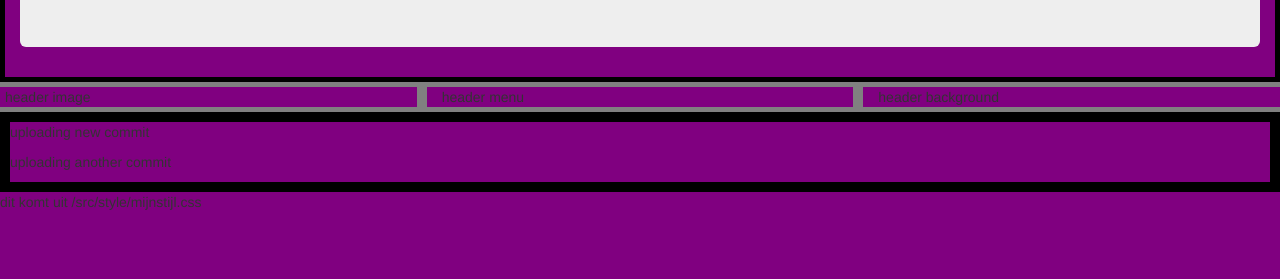
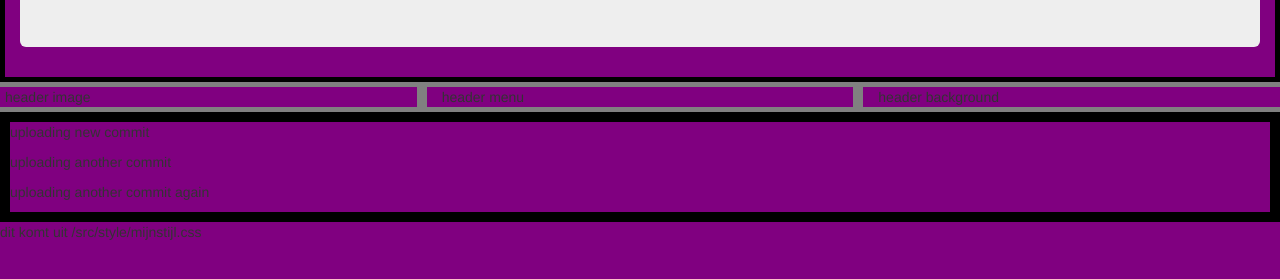
Before and after one commit to BrRoel/my-first-template, a website: page index.html in a window 1280 px wide. Shown: the part 173-452 px from the top of the page. Drawn offline with nearby package versions, Linux system fonts and the light colour scheme.

Commit message:
ok lets see

```diff
--- a/index.html
+++ b/index.html
@@ -22,6 +22,8 @@
         <div class="template">
             <p>uploading new commit</p>
             <p>uploading another commit</p>
+            <p>uploading another commit again</p>
+
         </div>
     </body>
 </html>
```
